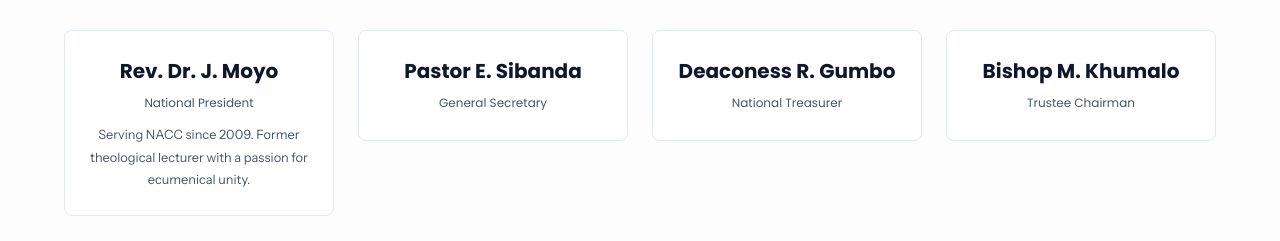
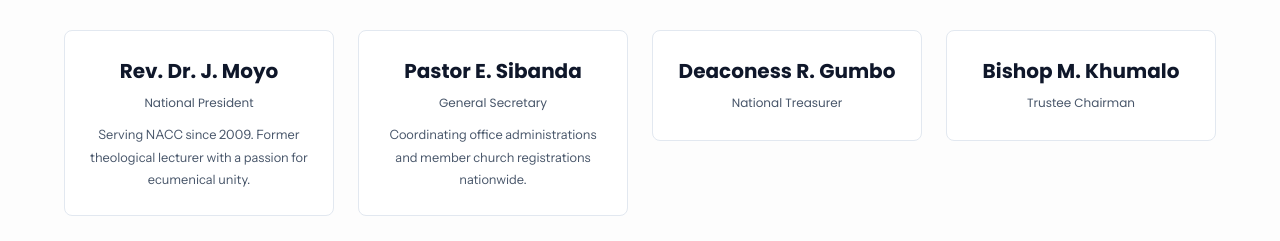
Before and after one commit to tonderaikawere/nacczw, a React (Vite) app: page /about in a window 1280 px wide. Shown: the part 1392-1633 px from the top of the page. Built offline with nearby package versions, Linux system fonts and the light colour scheme; a web font is replaced by a local one.

Commit message:
content: add biography details for General Secretary Pastor E. Sibanda

```diff
--- a/src/pages/About/About.tsx
+++ b/src/pages/About/About.tsx
@@ -60,6 +60,7 @@ const About: React.FC = () => {
               <Card sx={{ border: '1px solid #E2E8F0', boxShadow: 'none', textAlign: 'center', p: 3 }}>
                 <Typography variant="h6" sx={{ fontWeight: 700 }}>Pastor E. Sibanda</Typography>
                 <Typography variant="caption" color="text.secondary">General Secretary</Typography>
+                <Typography variant="body2" sx={{ mt: 1, fontSize: '0.8rem', color: 'text.secondary' }}>Coordinating office administrations and member church registrations nationwide.</Typography>
               </Card>
             </Grid>
             <Grid item xs={12} sm={6} md={3}>
```
